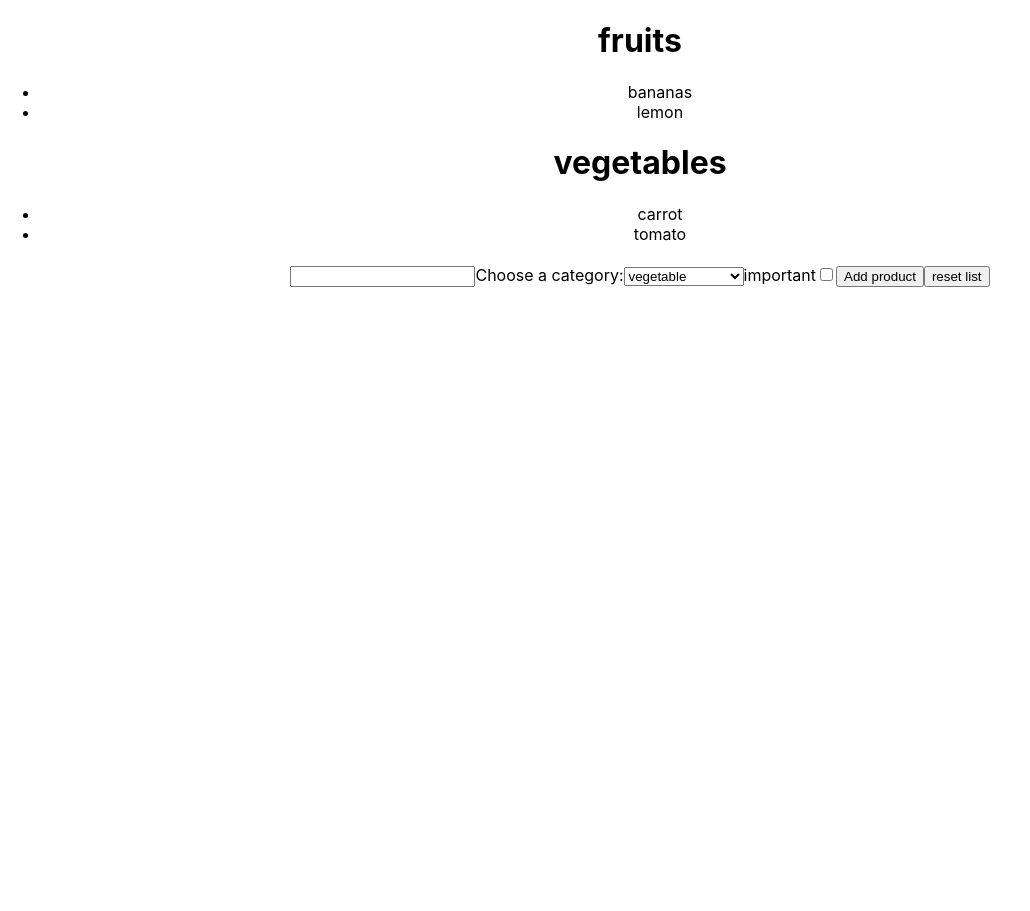
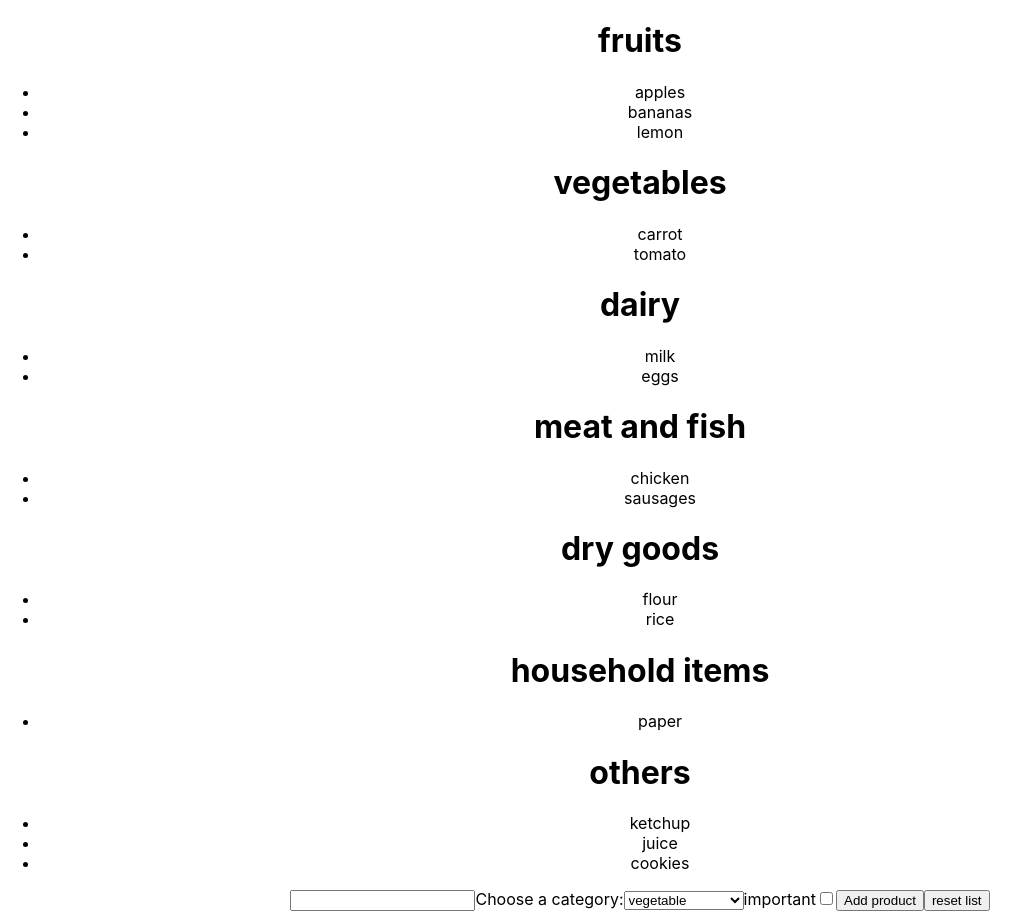
Before and after one commit to AnnaJarocinska/list, a React (Create React App) app: page / in a window 1280 px wide. Shown: the whole page, without its empty margins (0-1030 px from the left). Before the commit the page ends 800 px from the top, so only its background shows below. Built offline with nearby package versions, Linux system fonts and the light colour scheme.

Commit message:
add deleteProduct for others

```diff
--- a/src/app/products/components/ProductsContainer.js
+++ b/src/app/products/components/ProductsContainer.js
@@ -5,85 +5,139 @@ import actions from '../duck/actions';
 
 
 const ProductsCotainer = (props) => {
-    const handleDeleteClick = (e) => {
-    console.log('delete')
-    console.log('id', e.target.id)
-    console.log('props', props)
-    console.log('key', e.target.key)
-    e.preventDefault()
-    props.deleteProduct('fruit', e.target.id)
 
-};
-return( <div>
+    const handleDeleteClickFruit = (e) => {
+        e.preventDefault()
+        props.deleteProduct(props.products.fruitList[e.target.id], e.target.id)
+    };
+
+    const handleDeleteClickVegetable = (e) => {
+        e.preventDefault()
+        props.deleteProduct(props.products.vegetableList[e.target.id], e.target.id)
+    };
+
+    const handleDeleteClickDairy = (e) => {
+        e.preventDefault()
+        props.deleteProduct(props.products.dairyList[e.target.id], e.target.id)
+    };
+
+    const handleDeleteClickMeatAndFish = (e) => {
+        e.preventDefault()
+        props.deleteProduct(props.products.meatAndFishList[e.target.id], e.target.id)
+    };
+
+    const handleDeleteClickDryGoods = (e) => {
+        e.preventDefault()
+        props.deleteProduct(props.products.dryGoodsList[e.target.id], e.target.id)
+    };
+
+    const handleDeleteClickHouseholdItems = (e) => {
+        e.preventDefault()
+        props.deleteProduct(props.products.householdItemsList[e.target.id], e.target.id)
+    };
+
+    const handleDeleteClickOthers = (e) => {
+        e.preventDefault()
+        props.deleteProduct(props.products.othersList[e.target.id], e.target.id)
+    };
+
+    return (<div>
         <h1>
-            { props.products.fruitList.length !== 0 ?  'fruits'  : ''}
+            {props.products.fruitList.length !== 0 ? 'fruits' : ''}
         </h1>
         <ul>
             {props.products.fruitList.map((product) =>
-                 <li
-                  id={props.products.fruitList.indexOf(product)}
-                  key ={props.products.fruitList[props.products.fruitList.indexOf(product)].toString()}
-                  onClick={handleDeleteClick}>
-                      {product}
-                      </li> )}
-        </ul>
+                <li
 
-        <h1>
-            { props.products.vegetableList.length !== 0 ?  'vegetables'  : ''}
-        </h1>
-        <ul>
-            {props.products.vegetableList.map(product =>
-             <li key ={product}
-             id={props.products.vegetableList.indexOf(product)}
-             onClick={handleDeleteClick}>
-                {product}
+                    id={props.products.fruitList.indexOf(product)}
+                    key={product}
+                    onClick={handleDeleteClickFruit}>
+                    {product}
                 </li>)}
         </ul>
 
         <h1>
-            { props.products.dairyList.length !== 0 ?  'dairy'  : ''}
+            {props.products.vegetableList.length !== 0 ? 'vegetables' : ''}
         </h1>
         <ul>
-            {props.products.dairyList.map(product => <li>{product}</li>)}
+            {props.products.vegetableList.map(product =>
+                <li key={product}
+                    id={props.products.vegetableList.indexOf(product)}
+                    onClick={handleDeleteClickVegetable}>
+                    {product}
+                </li>)}
         </ul>
 
         <h1>
-            { props.products.meatAndFishList.length !== 0 ?  'meat and fish'  : ''}
+            {props.products.dairyList.length !== 0 ? 'dairy' : ''}
         </h1>
         <ul>
-            {props.products.meatAndFishList.map(product => <li>{product}</li>)}
+            {props.products.dairyList.map(product =>
+            <li key={product}
+            id={props.products.dairyList.indexOf(product)}
+            onClick={handleDeleteClickDairy}>
+            {product}
+        </li>)}
         </ul>
 
         <h1>
-            { props.products.dryGoodsList.length !== 0 ?  'dry goods'  : ''}
+            {props.products.meatAndFishList.length !== 0 ? 'meat and fish' : ''}
         </h1>
         <ul>
-            {props.products.dryGoodsList.map(product => <li>{product}</li>)}
+            {props.products.meatAndFishList.map(product =>
+             <li key={product}
+             id={props.products.meatAndFishList.indexOf(product)}
+             onClick={handleDeleteClickMeatAndFish}>
+             {product}
+         </li>)}
         </ul>
 
         <h1>
-            { props.products.householdItemsList.length !== 0 ?  'household items'  : ''}
+            {props.products.dryGoodsList.length !== 0 ? 'dry goods' : ''}
         </h1>
         <ul>
-            {props.products.householdItemsList.map(product => <li>{product}</li>)}
+            {props.products.dryGoodsList.map(product =>
+             <li key={product}
+             id={props.products.dryGoodsList.indexOf(product)}
+             onClick={handleDeleteClickDryGoods}>
+             {product}
+         </li>)}
         </ul>
 
         <h1>
-            { props.products.othersList.length !== 0 ?  'others'  : ''}
+            {props.products.householdItemsList.length !== 0 ? 'household items' : ''}
         </h1>
         <ul>
-            {props.products.othersList.map(product => <li>{product}</li>)}
+            {props.products.householdItemsList.map(product =>
+             <li key={product}
+             id={props.products.householdItemsList.indexOf(product)}
+             onClick={handleDeleteClickHouseholdItems}>
+             {product}
+         </li>)}
+        </ul>
+
+        <h1>
+            {props.products.othersList.length !== 0 ? 'others' : ''}
+        </h1>
+        <ul>
+            {props.products.othersList.map(product =>
+             <li key={product}
+             id={props.products.othersList.indexOf(product)}
+             onClick={handleDeleteClickOthers}>
+             {product}
+         </li>)}
         </ul>
     </div>
 
-)}
+    )
+}
 
 const mapStateToProps = state => ({
     products: state.products
 })
 
 const mapDispatchToProps = dispatch => ({
-    deleteProduct: (category, productId) => dispatch(actions.deleteProduct(category,productId)),
+    deleteProduct: (item, productId) => dispatch(actions.deleteProduct(item, productId)),
 })
 
 export default connect(mapStateToProps, mapDispatchToProps)(ProductsCotainer)
--- a/src/app/products/components/ProductsForm.js
+++ b/src/app/products/components/ProductsForm.js
@@ -38,10 +38,6 @@ class ProductsForm extends Component {
     addProduct = (event) => {
         event.preventDefault()
         this.props.add(this.state.inputValue, this.state.selectValue, this.state.isImportant)
-
-        console.log(this.state.selectValue)
-        console.log(this.state.inputValue)
-        console.log(this.state.isImportant)
     }
 
     render() {
--- a/src/app/products/duck/actions.js
+++ b/src/app/products/duck/actions.js
@@ -8,8 +8,8 @@ const reset = item => ({
     type: types.RESET_PRODUCTS, item
 })
 
-const deleteProduct = (  itemCategory, id) => ({
-    type: types.DELETE_PRODUCT, itemCategory, id
+const deleteProduct = (item, id) => ({
+    type: types.DELETE_PRODUCT, item, id
 })
 export default {
     add,
--- a/src/app/products/duck/reducers.js
+++ b/src/app/products/duck/reducers.js
@@ -4,19 +4,19 @@ const INITIAL_STATE = {
 
   listName: 'shopping list',
 
-  fruitList: ['bananas', 'lemon'],
+  fruitList: ['apples', 'bananas', 'lemon'],
 
   vegetableList: ['carrot', 'tomato'],
 
-  dairyList: [],
+  dairyList: ['milk', 'eggs'],
 
-  meatAndFishList: [],
+  meatAndFishList: ['chicken', 'sausages'],
 
-  dryGoodsList: [],
+  dryGoodsList: ['flour', 'rice'],
 
-  householdItemsList: [],
+  householdItemsList: ['paper'],
 
-  othersList: [],
+  othersList: ['ketchup', 'juice', 'cookies'],
 
 }
 
@@ -77,37 +77,36 @@ const productsReducer = (state = INITIAL_STATE, action) => {
 
     case types.DELETE_PRODUCT:
 
-      // function isThisIt(product){
-      //   return product !== action.item;
-      // }
-      console.log('id w reducerze', action.id)
-      // const products = [...state.fruitList]
-      // const index = products.findIndex(isThisIt)
-      // products.splice(index, 1)
+      state.fruitList.includes(action.item)
+       &&
       state.fruitList.splice(action.id, 1)
+
+      state.vegetableList.includes(action.item)
+       &&
+      state.vegetableList.splice(action.id, 1)
+
+      state.dairyList.includes(action.item)
+       &&
+      state.dairyList.splice(action.id, 1)
+
+      state.meatAndFishList.includes(action.item)
+       &&
+      state.meatAndFishList.splice(action.id, 1)
+
+      state.dryGoodsList.includes(action.item)
+       &&
+      state.dryGoodsList.splice(action.id, 1)
+
+      state.householdItemsList.includes(action.item)
+       &&
+      state.householdItemsList.splice(action.id, 1)
+
+      state.othersList.includes(action.item)
+       &&
+      state.othersList.splice(action.id, 1)
+
       return {
         ...state,
-
-        // ...state.fruitList.splice(action.id,1),
-        // fruitList:
-        //   [...state.fruitList],
-        //   action.itemCategory === "fruit" ?
-        // [...state.fruitList.splice(action.id,1)]:
-        // [...state.fruitList],
-
-
-
-        //  vegetableList:
-        //  action.itemCategory === "vegetable" ?
-        //  [...state.vegetableList.splice(action.id, 1)]
-        //  :[...state.vegetableList],
-
-
-        // dairyList: [],
-        // meatAndFishList:[],
-        // dryGoodsList:[],
-        // householdItemsList:[],
-        // othersList:[],
       }
 
     default:
```
